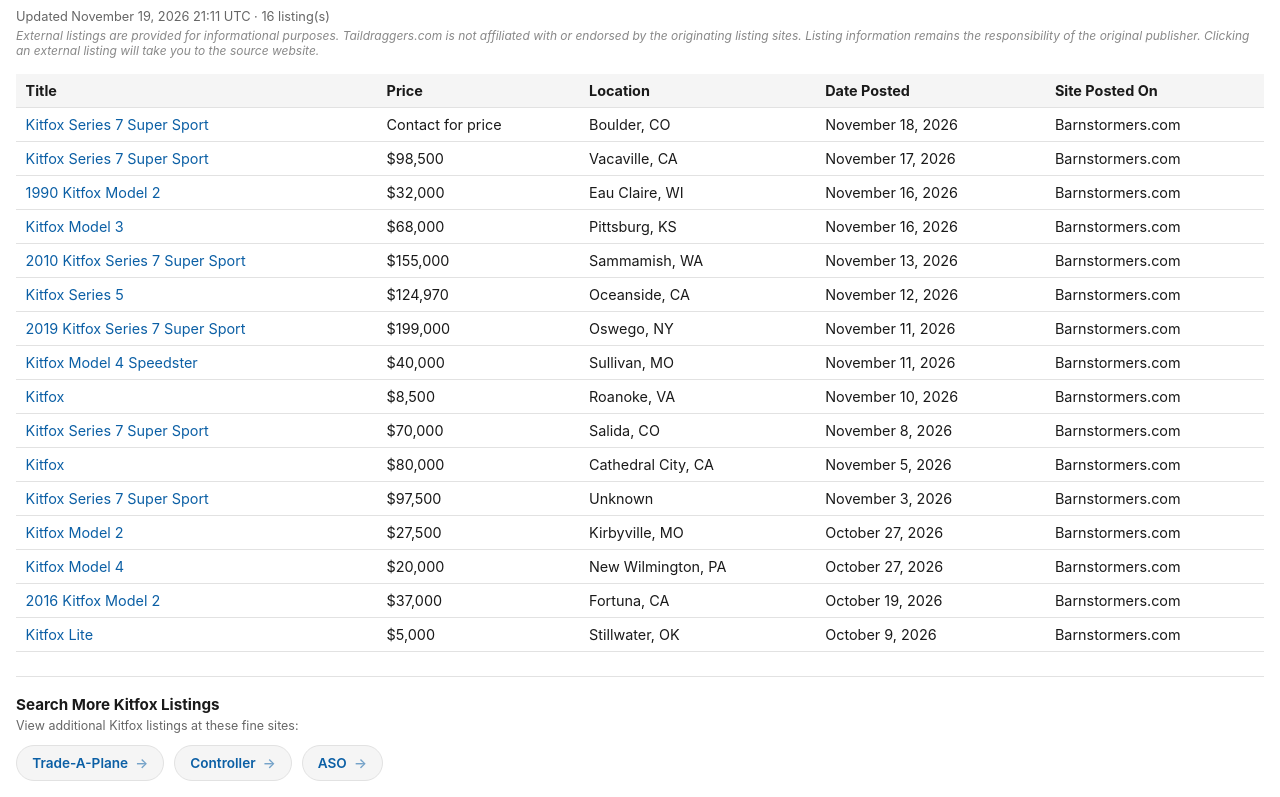
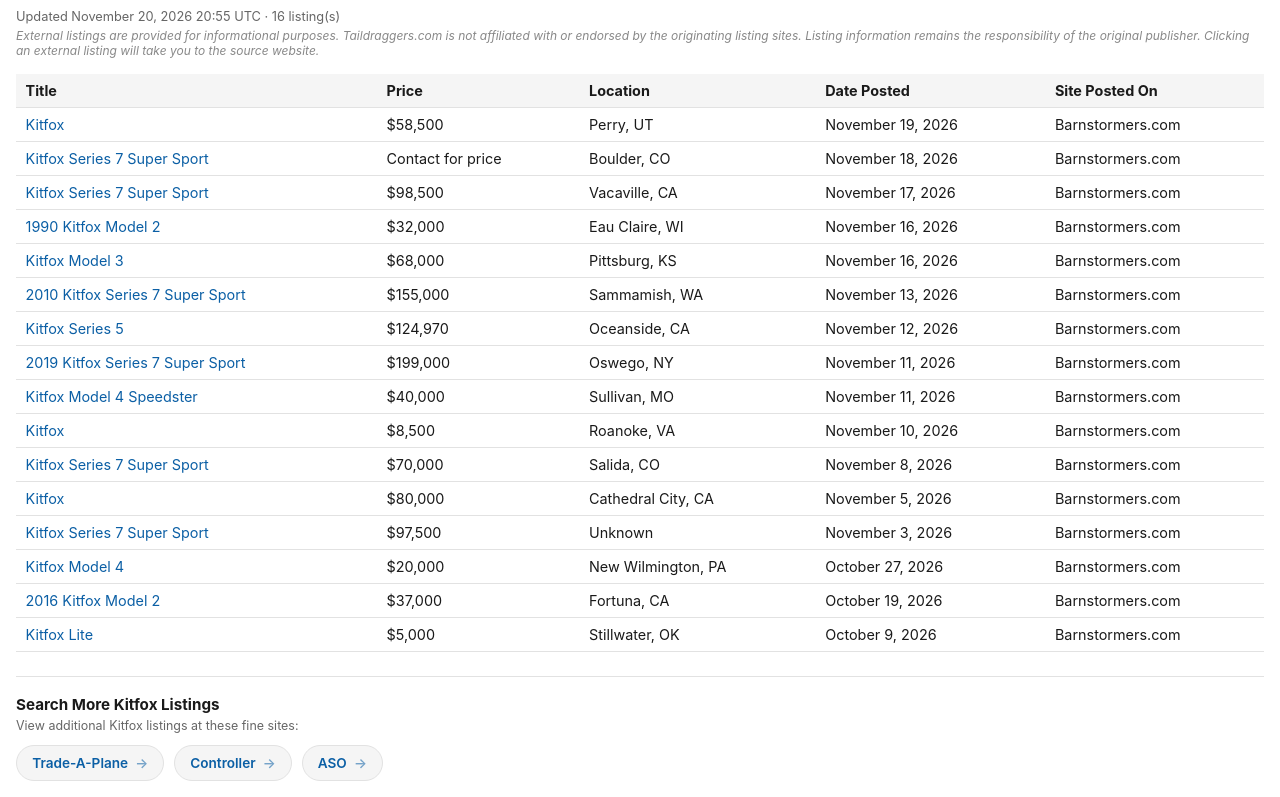
Before and after one commit to taildraggers/kitfox-for-sale, a plain HTML site: page docs/index.html in a window 1280 px wide. Shown: the part 43-840 px from the top of the page. Drawn offline with Linux system fonts and the light colour scheme.

Commit message:
Update Kitfox listings (2026-11-20)

```diff
--- a/docs/index.html
+++ b/docs/index.html
@@ -76,13 +76,14 @@
 </head>
 <body>
   <h1>Other Kitfox Ads on the Web</h1>
-  <div class="updated">Updated November 19, 2026 21:11 UTC &middot; 16 listing(s)</div>
+  <div class="updated">Updated November 20, 2026 20:55 UTC &middot; 16 listing(s)</div>
   <div class="disclaimer">External listings are provided for informational purposes. Taildraggers.com is not affiliated with or endorsed by the originating listing sites. Listing information remains the responsibility of the original publisher. Clicking an external listing will take you to the source website.</div>
   <table>
     <thead>
       <tr><th>Title</th><th>Price</th><th>Location</th><th>Date Posted</th><th>Site Posted On</th></tr>
     </thead>
     <tbody>
+        <tr><td><a href="https://www.barnstormers.com/classified-2079077-Kitfox-for-sale.html" target="_blank" rel="noopener noreferrer">Kitfox</a></td><td>$58,500</td><td>Perry, UT</td><td>November 19, 2026</td><td>Barnstormers.com</td></tr>
         <tr><td><a href="https://www.barnstormers.com/classified-2084479-KITFOX-7-Supersport.html" target="_blank" rel="noopener noreferrer">Kitfox Series 7 Super Sport</a></td><td>Contact for price</td><td>Boulder, CO</td><td>November 18, 2026</td><td>Barnstormers.com</td></tr>
         <tr><td><a href="https://www.barnstormers.com/classified-2060363-Kitfox-7SS.html" target="_blank" rel="noopener noreferrer">Kitfox Series 7 Super Sport</a></td><td>$98,500</td><td>Vacaville, CA</td><td>November 17, 2026</td><td>Barnstormers.com</td></tr>
         <tr><td><a href="https://www.barnstormers.com/classified-2072417-1990-Kitfox-II.html" target="_blank" rel="noopener noreferrer">1990 Kitfox Model 2</a></td><td>$32,000</td><td>Eau Claire, WI</td><td>November 16, 2026</td><td>Barnstormers.com</td></tr>
@@ -95,7 +96,6 @@
         <tr><td><a href="https://www.barnstormers.com/classified-2082676-KitFox-Super-Sport-67--Rotax.html" target="_blank" rel="noopener noreferrer">Kitfox Series 7 Super Sport</a></td><td>$70,000</td><td>Salida, CO</td><td>November 8, 2026</td><td>Barnstormers.com</td></tr>
         <tr><td><a href="https://www.barnstormers.com/classified-2050095-Kitfox-model34-Rotax912-114hp.html" target="_blank" rel="noopener noreferrer">Kitfox</a></td><td>$80,000</td><td>Cathedral City, CA</td><td>November 5, 2026</td><td>Barnstormers.com</td></tr>
         <tr><td><a href="https://www.barnstormers.com/classified-2081820-KitFox-Model-7-Super-Sport.html" target="_blank" rel="noopener noreferrer">Kitfox Series 7 Super Sport</a></td><td>$97,500</td><td>Unknown</td><td>November 3, 2026</td><td>Barnstormers.com</td></tr>
-        <tr><td><a href="https://www.barnstormers.com/classified-2080485-Kitfox-2.html" target="_blank" rel="noopener noreferrer">Kitfox Model 2</a></td><td>$27,500</td><td>Kirbyville, MO</td><td>October 27, 2026</td><td>Barnstormers.com</td></tr>
         <tr><td><a href="https://www.barnstormers.com/classified-2080432-Kitfox-4.html" target="_blank" rel="noopener noreferrer">Kitfox Model 4</a></td><td>$20,000</td><td>New Wilmington, PA</td><td>October 27, 2026</td><td>Barnstormers.com</td></tr>
         <tr><td><a href="https://www.barnstormers.com/classified-2074597-2016-kitfox-2-upgraded.html" target="_blank" rel="noopener noreferrer">2016 Kitfox Model 2</a></td><td>$37,000</td><td>Fortuna, CA</td><td>October 19, 2026</td><td>Barnstormers.com</td></tr>
         <tr><td><a href="https://www.barnstormers.com/classified-2009204-Kitfox-Lite-Project-OBO.html" target="_blank" rel="noopener noreferrer">Kitfox Lite</a></td><td>$5,000</td><td>Stillwater, OK</td><td>October 9, 2026</td><td>Barnstormers.com</td></tr>
```
